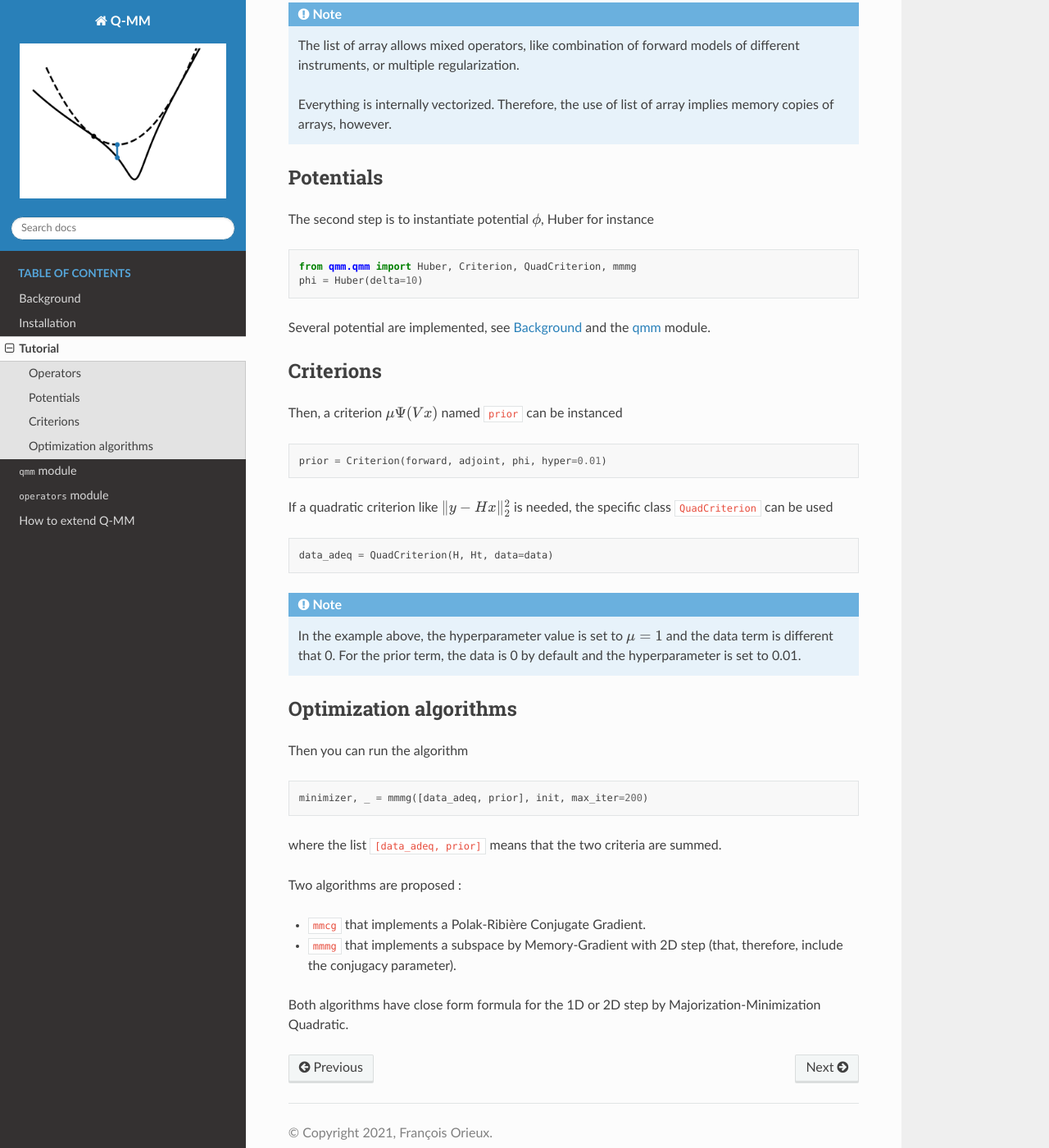
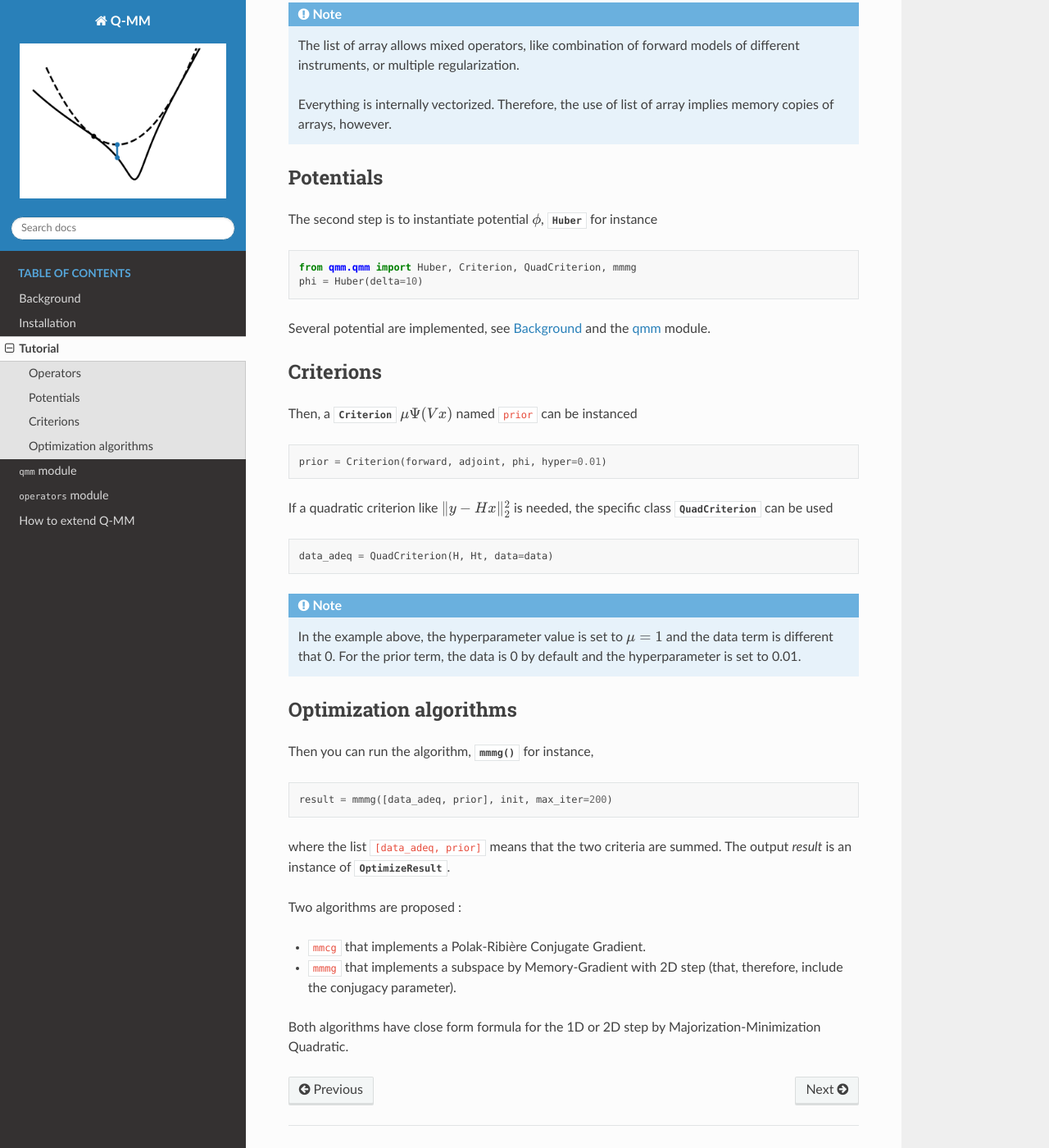
Before and after one commit to forieux/qmm, a Sphinx documentation site: the page built from docs/tutorial.rst, in a window 1280 px wide and 1400 px high, scrolled down 1099 px. Shown: the whole window at 82% size. Built offline with Sphinx 7.4.7 and the Read the Docs theme 2.0.0, drawn with Linux system fonts in a browser that asks for light colours.

Commit message:
Fix readme and docs

```diff
--- a/README.rst
+++ b/README.rst
@@ -110,7 +110,7 @@ Then you can run the algorithm
 
 .. code:: python
 
-   res, norm_grad = qmm.mmmg([data_adeq, prior], init, max_iter=200)
+   res = qmm.mmmg([data_adeq, prior], init, max_iter=200)
 
 where :code:`[data_adeq, prior]` means that the two criteria are summed. For
 more details, see `documentation
--- a/docs/tutorial.rst
+++ b/docs/tutorial.rst
@@ -62,7 +64,7 @@ list of ``ndarray`` and returns a unique ``ndarray``, of any shape, as output.
 Potentials
 ==========
 
-The second step is to instantiate potential :math:`\phi`, Huber for instance
+The second step is to instantiate potential :math:`\phi`, :class:`Huber` for instance
 
 .. code-block:: python
 
@@ -75,14 +77,14 @@ Several potential are implemented, see :doc:`Background <background>` and the
 Criterions
 ==========
 
-Then, a criterion :math:`\mu \Psi(Vx)` named ``prior`` can be instanced
+Then, a :class:`Criterion` :math:`\mu \Psi(Vx)` named ``prior`` can be instanced
 
 .. code-block:: python
 
    prior = Criterion(forward, adjoint, phi, hyper=0.01)
 
 If a quadratic criterion like :math:`\|y - H x\|_2^2` is needed, the specific
-class ``QuadCriterion`` can be used
+class :class:`QuadCriterion` can be used
 
 .. code-block:: python
 
@@ -97,14 +99,14 @@ class ``QuadCriterion`` can be used
 Optimization algorithms
 =======================
 
-Then you can run the algorithm
+Then you can run the algorithm, :func:`mmmg` for instance,
 
 .. code:: python
 
-   minimizer, _ = mmmg([data_adeq, prior], init, max_iter=200)
+   result = mmmg([data_adeq, prior], init, max_iter=200)
 
 where the list :code:`[data_adeq, prior]` means that the two criteria are
-summed.
+summed. The output `result` is an instance of :class:`OptimizeResult`.
 
 Two algorithms are proposed :
 
```
Also changed, not shown: other parts of docs/tutorial.rst (+2 -0 lines).
